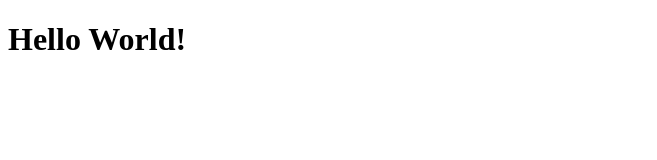
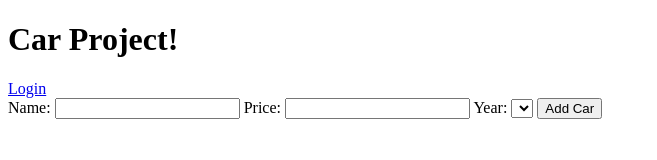
Before and after one commit to Elaina-AFK/new-car, a website: page public/index.html in a window 1280 px wide. Shown: the whole page, without its empty margins (0-657 px from the left). Drawn offline with Linux system fonts and the light colour scheme.

Commit message:
✨ added login and main html

```diff
--- a/public/index.html
+++ b/public/index.html
@@ -3,9 +3,22 @@
 <head>
   <meta charset="UTF-8">
   <meta name="viewport" content="width=device-width, initial-scale=1.0">
-  <title>Document</title>
+  <script type="module" src="./js/index.js"></script>
+  <title>Car Table</title>
 </head>
 <body>
-  <h1> Hello World! </h1>
+  <header>
+    <h1>Car Project!</h1>
+    <a href="/login.html">Login</a>
+  </header>
+  <main>
+    <table id="carTable"></table>
+    <form>
+      <label for="nameInput">Name: <input type="text" name="name" id="nameInput"></label>
+      <label for="priceInput">Price: <input type="number" name="price" id="priceInput"></label>
+      <label for="yearInput">Year: <select name="year" id="yearInput"></select></label>
+      <button type="submit">Add Car</button>
+    </form>
+  </main>
 </body>
 </html>
```
Also changed, not shown: public/login.html (added, +20 -0 lines).
